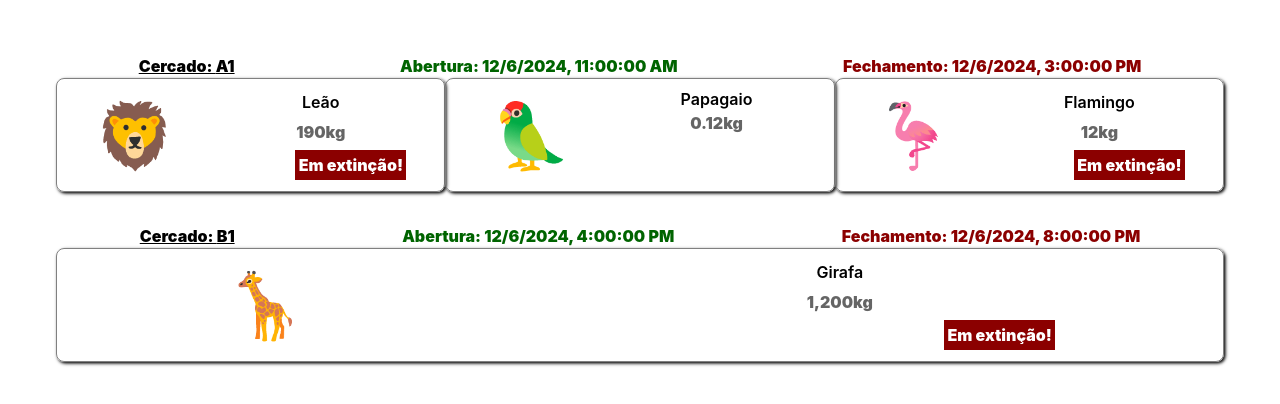
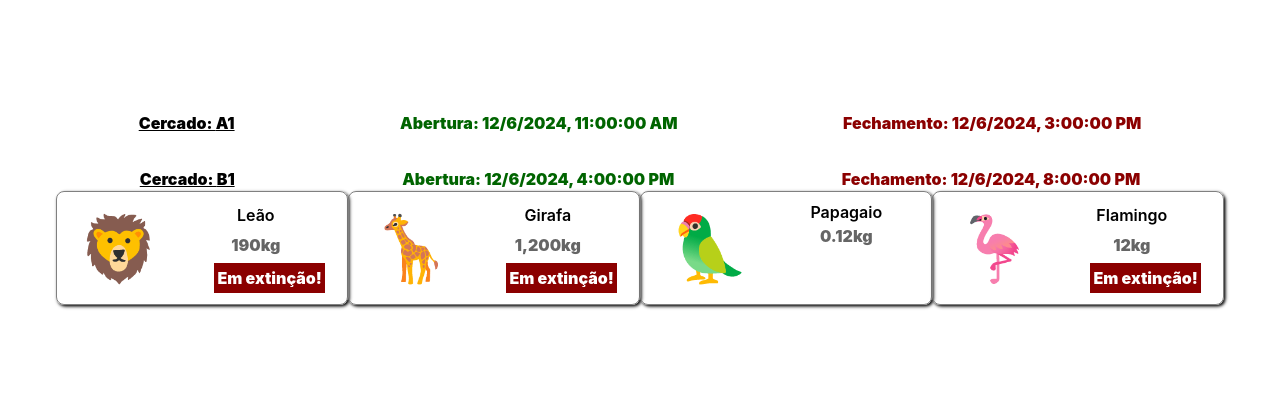
Before and after one commit to ufjf-dcc207/ufjf-dcc207-2024-3-a-atv03-igorknop, a React (Vite) app: page / in a window 1280 px wide. Shown: the part 192-596 px from the top of the page. Built offline with nearby package versions, Linux system fonts and the light colour scheme.

Commit message:
refatora for para map

```diff
--- a/src/App.tsx
+++ b/src/App.tsx
@@ -13,20 +13,15 @@
 
 function App() {
   const exA1: ReactNode[] = [];
-  const exB2: ReactNode[] = [];
-  for (let i = 0; i < ANIMAIS.length; i++) {
-    const ex = ANIMAIS[i][2] < 200.0 ? exA1 : exB2;
+  const exB2: ReactNode[] = ANIMAIS.map((animal) => <Animal
+      key={animal[1]}
+      icone={animal[0]}
+      nome={animal[1]}
+      peso={animal[2]}
+      extincao={animal[3]}
+    />
+  );
 
-    ex.push(
-      <Animal
-        key={ANIMAIS[i][1]}
-        icone={ANIMAIS[i][0]}
-        nome={ANIMAIS[i][1]}
-        peso={ANIMAIS[i][2]}
-        extincao={ANIMAIS[i][3]}
-      />
-    );
-  }
   return (
     <div className="app">
       <Exibicao
```
